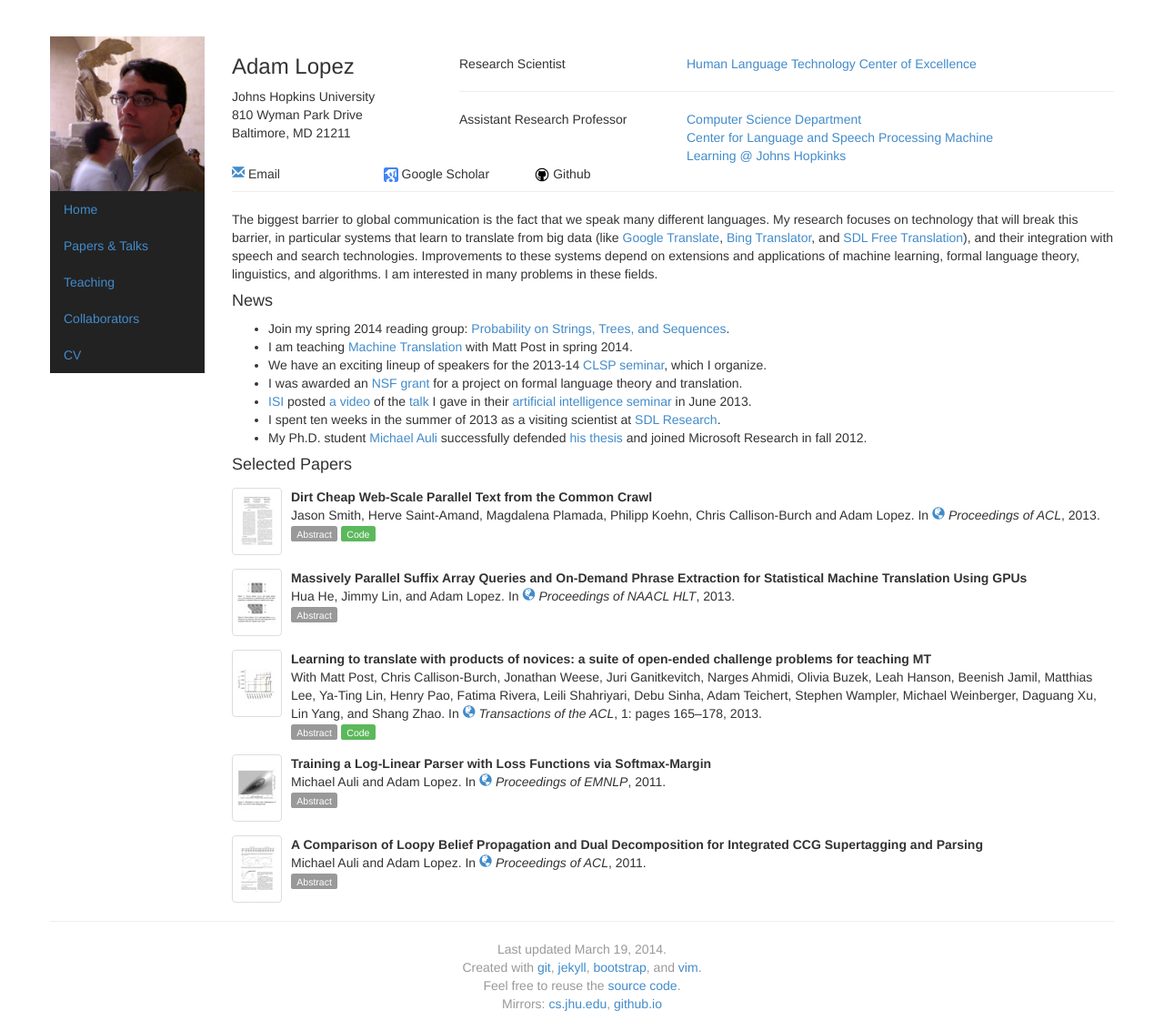
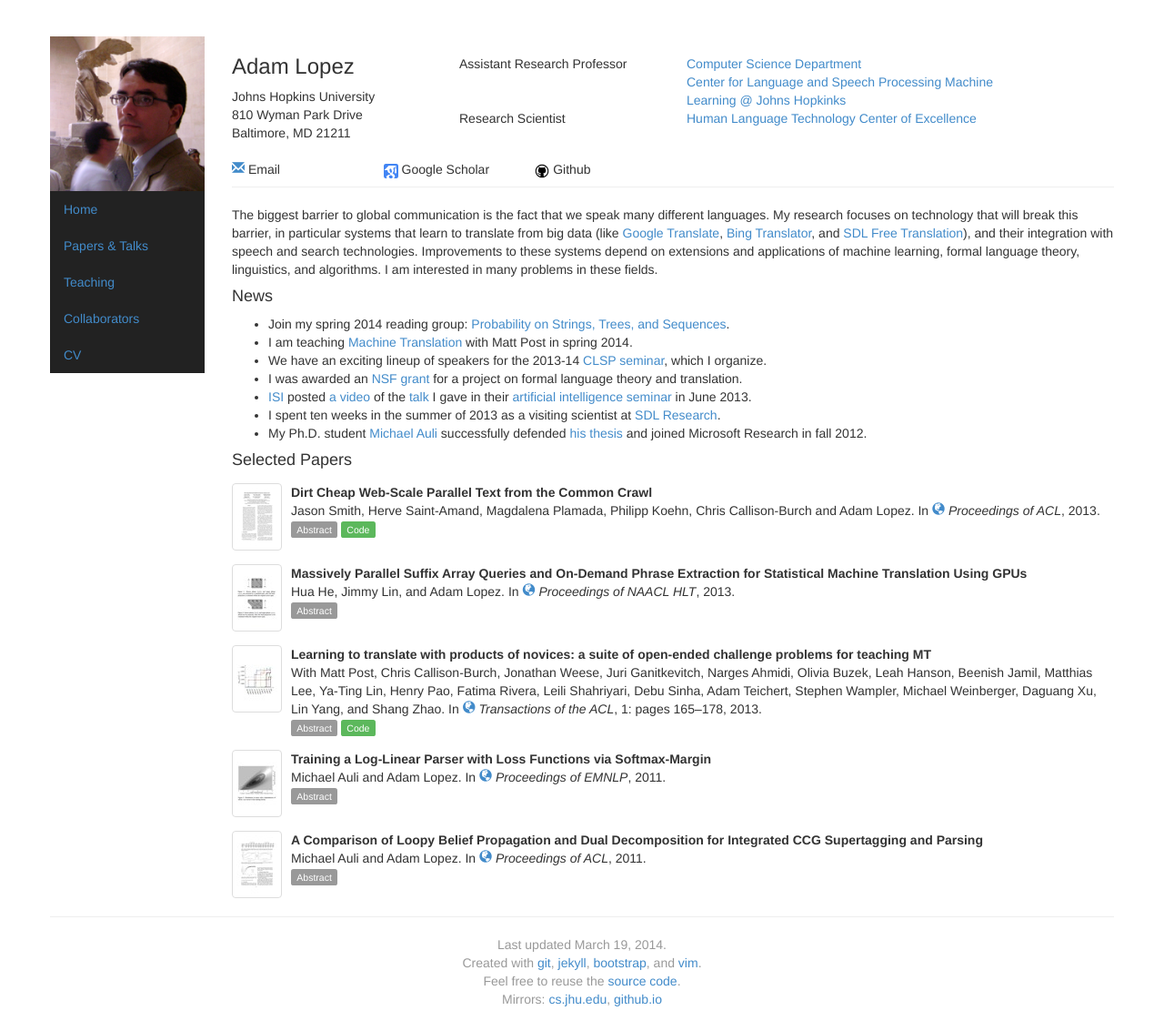
Before and after one commit to alopez/alopez.github.com, a Jekyll site: the page built from index.html, in a window 1280 px wide. Shown: the whole page at 91% size. Built offline with Jekyll 4.4.1, drawn with Linux system fonts in a browser that asks for light colours.

Commit message:
Typographical

```diff
--- a/index.html
+++ b/index.html
@@ -39,20 +39,20 @@ news:
       <br/>
       <div class="row">
         <div class="col-sm-4">
-          Research Scientist
-        </div>
-        <div class="col-sm-6">
-          <a href="http://hltcoe.jhu.edu">Human Language Technology Center of Excellence</a>
-        </div>
-      </div><hr/>
-      <div class="row">
-        <div class="col-sm-4">
           Assistant Research Professor
         </div>
         <div class="col-sm-6">
           <a href="http://www.cs.jhu.edu">Computer Science Department</a><br/>
           <a href="http://www.clsp.jhu.edu">Center for Language and Speech Processing</a>
           <a href="http://ml.jhu.edu">Machine Learning @ Johns Hopkinks</a>
+        </div>
+      </div>
+      <div class="row">
+        <div class="col-sm-4">
+          Research Scientist
+        </div>
+        <div class="col-sm-6">
+          <a href="http://hltcoe.jhu.edu">Human Language Technology Center of Excellence</a>
         </div>
       </div>
     </div>
```
